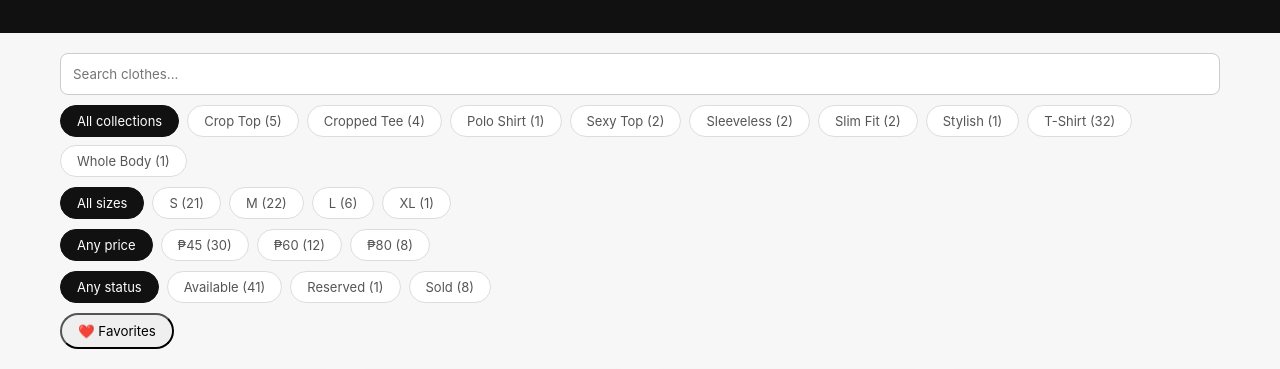
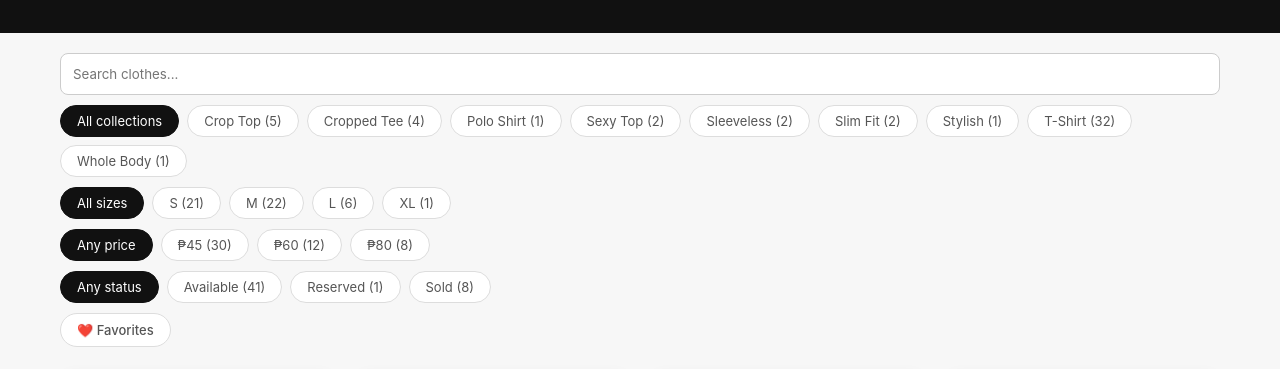
Before and after one commit to chefbarac/ukayfinds, a plain HTML site: page index.html in a window 1280 px wide. Shown: the part 125-494 px from the top of the page. Drawn offline with Linux system fonts and the light colour scheme; grey boxes are pictures that could not be loaded.

Commit message:
showFavorite ux update

```diff
--- a/index.html
+++ b/index.html
@@ -380,6 +380,44 @@
                     padding: 0;
                 }
             }
+
+            /* Show Favorites */
+            .fav-btn {
+                display: inline-flex;
+                align-items: center;
+                gap: 6px;
+                padding: 8px 18px;
+                border-radius: 999px;
+                border: 1px solid #ddd;
+                background: #fff;
+                color: #555;
+                font-size: 13px;
+                font-weight: 500;
+                cursor: pointer;
+                transition:
+                    background 0.15s ease,
+                    border-color 0.15s ease,
+                    color 0.15s ease;
+            }
+
+            .fav-btn:hover {
+                background: #f5f5f5;
+                border-color: #ccc;
+            }
+
+            .fav-btn:active {
+                transform: scale(0.97);
+            }
+
+            .fav-btn i {
+                font-size: 16px;
+            }
+
+            .fav-btn.active {
+                background: #fdecec;
+                border-color: #f5b8b8;
+                color: #c0392b;
+            }
         </style>
     </head>
 
@@ -417,7 +455,8 @@
                 </div>
 
                 <div class="fav-row">
-                    <button id="btnShowFavorites" onclick="showFavorites()">❤️ Favorites</button>
+                    <!-- <button id="btnShowFavorites" onclick="showFavorites()">❤️ Favorites</button> -->
+                    <button id="btnShowFavorites" class="fav-btn" onclick="showFavorites()">❤️ Favorites</button>
                 </div>
             </div>
 
@@ -1604,10 +1643,12 @@
             }
 
             function showFavorites() {
+                document.getElementById("btnShowFavorites").classList.toggle("active");
                 favoriteMode = !favoriteMode;
 
+                /*
                 const btn = document.getElementById("btnShowFavorites");
-                if (btn) btn.innerText = favoriteMode ? "♡ Favorites" : "❤️ Favorites";
+                if (btn) btn.innerText = favoriteMode ? "♡ Favorites" : "❤️ Favorites"; */
 
                 render();
             }
```
